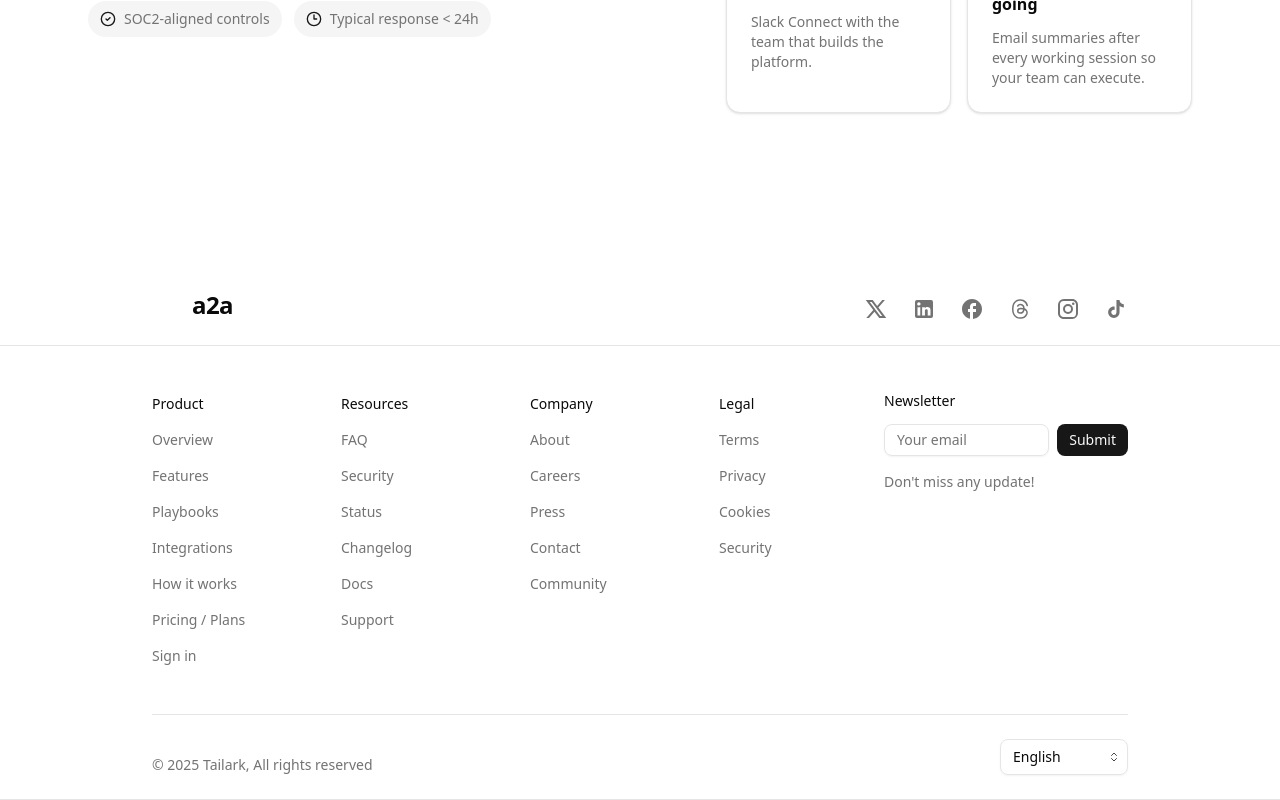
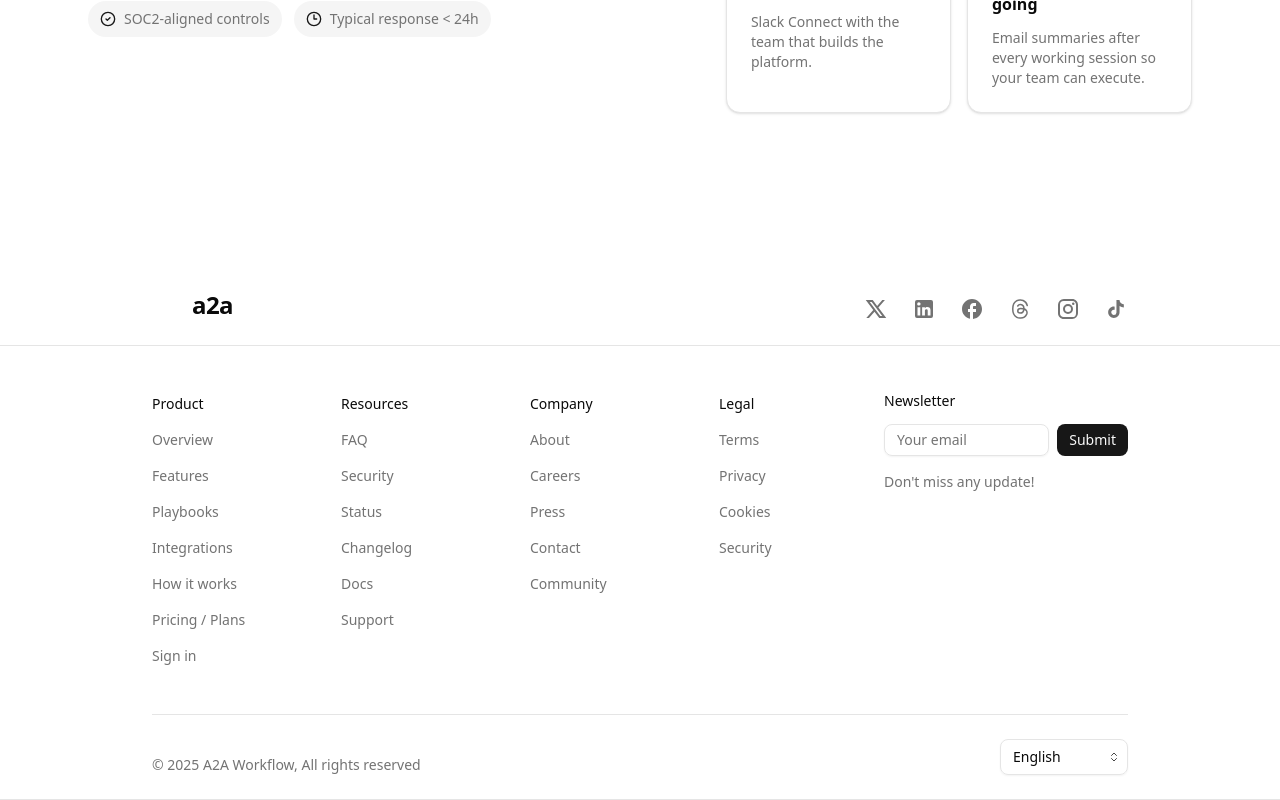
Before and after one commit to lwshakib/a2a-agentic-workflow-automation, a Next.js app: page / in a window 1280 px wide. Shown: the part 5413-6213 px from the top of the page. Built offline with nearby package versions, Linux system fonts and the light colour scheme.

Commit message:
fix(footer): update copyright holder name to A2A Workflow
- Changed text from "Tailark" to "A2A Workflow" in footer component
- Ensured the displayed year remains dynamic with current date
- Maintained existing styling and layout for the copyright text

```diff
--- a/components/footer.tsx
+++ b/components/footer.tsx
@@ -214,7 +214,7 @@ export default function FooterSection() {
                     </form>
                 </div>
                 <div className="mt-12 flex flex-wrap items-end justify-between gap-6 border-t py-6">
-                    <small className="text-muted-foreground order-last block text-center text-sm md:order-first">© {new Date().getFullYear()} Tailark, All rights reserved</small>
+                    <small className="text-muted-foreground order-last block text-center text-sm md:order-first">© {new Date().getFullYear()} A2A Workflow, All rights reserved</small>
                     <form action="">
                         <div className="relative">
                             <ChevronsUpDown
```
